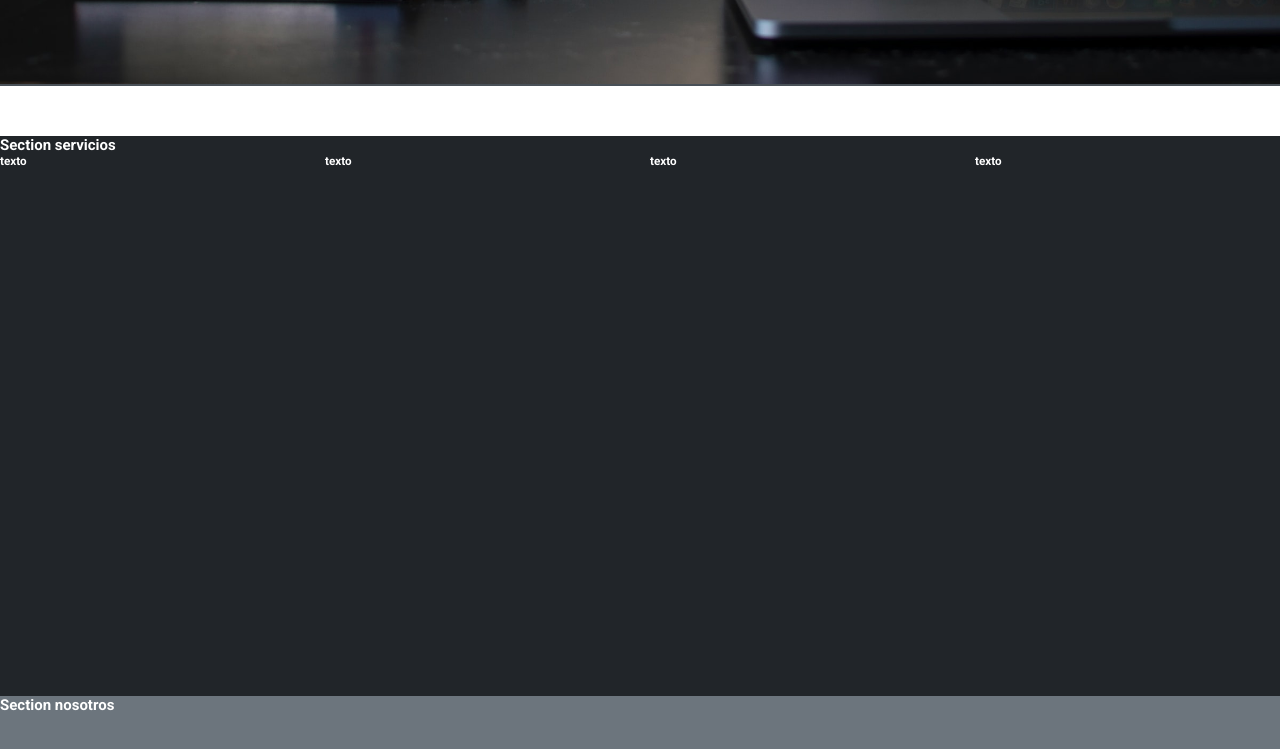
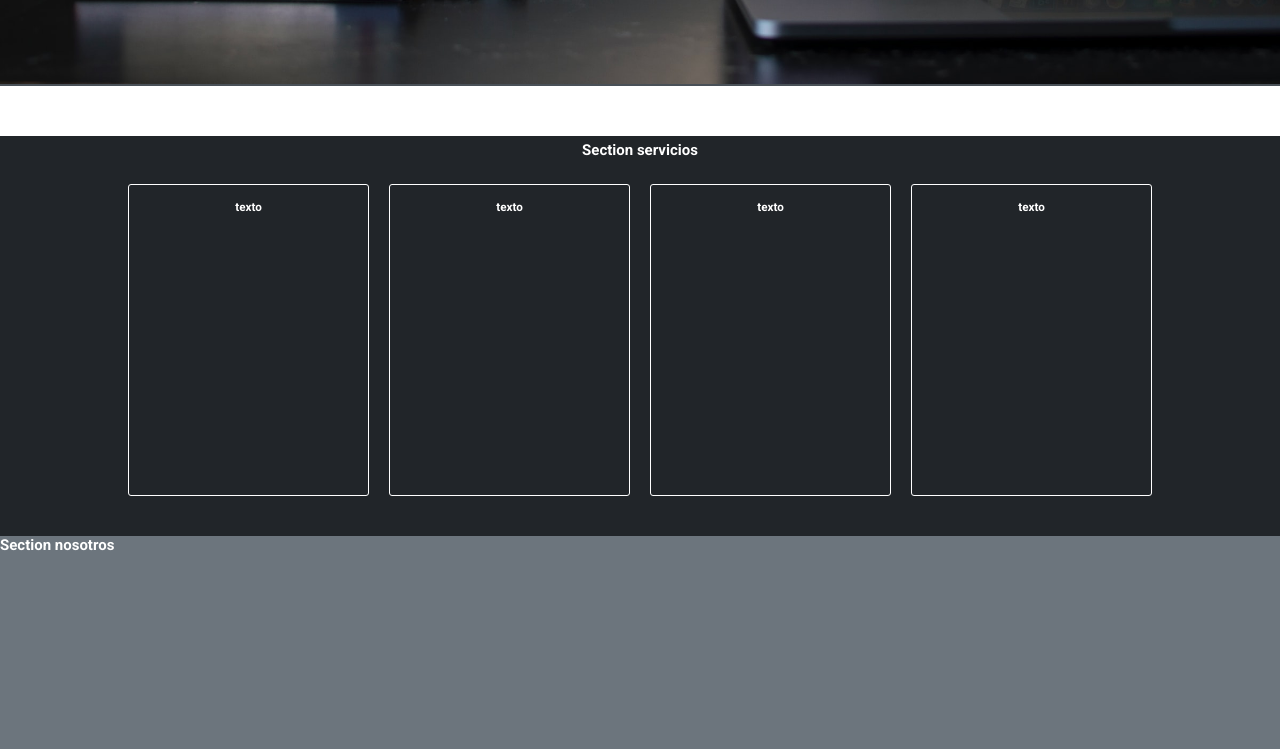
Before and after one commit to adrencina/pagina-altapagina, a website: page index.html in a window 1280 px wide. Shown: the part 711-1460 px from the top of the page. Drawn offline with Linux system fonts and the light colour scheme.

Commit message:
reformando la pag, practicas.

```diff
--- a/index.html
+++ b/index.html
@@ -46,16 +46,16 @@
             <h2>Section servicios</h2>
             <div class="panel-intro">
 
-                <div>
+                <div class="icon-card">
                     <h3>texto</h3>
                 </div>
-                <div>
+                <div class="icon-card">
                     <h3>texto</h3>
                 </div>
-                <div>
+                <div class="icon-card">
                     <h3>texto</h3>
                 </div>
-                <div>
+                <div class="icon-card">
                     <h3>texto</h3>
                 </div>
             </div>
--- a/scss/style.scss
+++ b/scss/style.scss
@@ -29,13 +29,32 @@ html{
 
 .S2{
     background-color: #212529;
-    height: 70vh;
+    height: 50vh;
     width: 100%;
+    display: flex;
+    flex-direction: column;
+    align-items: center;
+    justify-content: center;
+    padding-bottom: 20px;
+    h2{
+        padding: 5px;
+    }
     .panel-intro{
         display: grid;
         grid-template-columns: repeat(4, 2.5fr);
         gap: 20px;
-        margin: 0 auto;
+        width: 80vw;
+        height: 40vh;
+        margin: 20px auto;
+        div h3{
+            text-align: center;
+            margin: 15px;
+        }
+        .icon-card{
+            border: solid 0.1px white;
+            border-radius: 3px;
+
+        }
     }
 }
 
```
Also changed, not shown: css/estilos.css.
